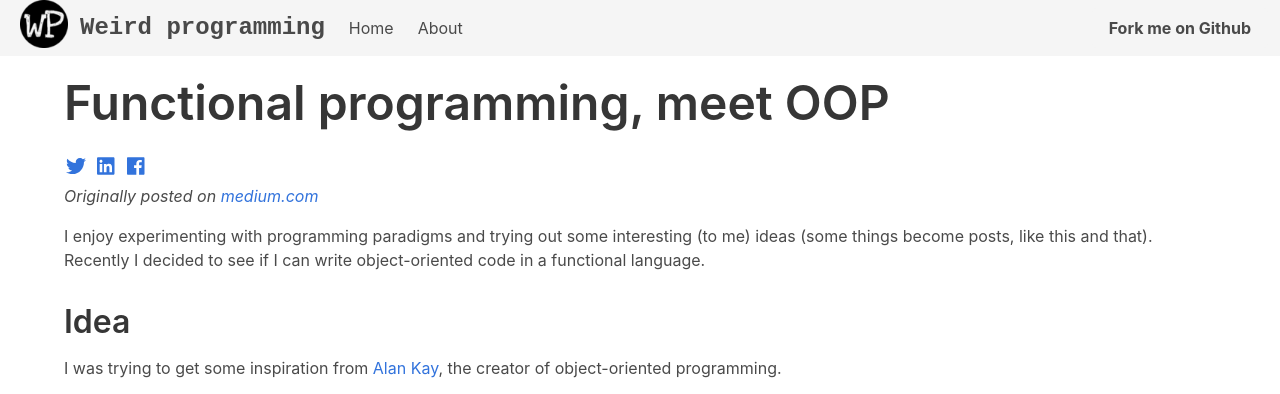
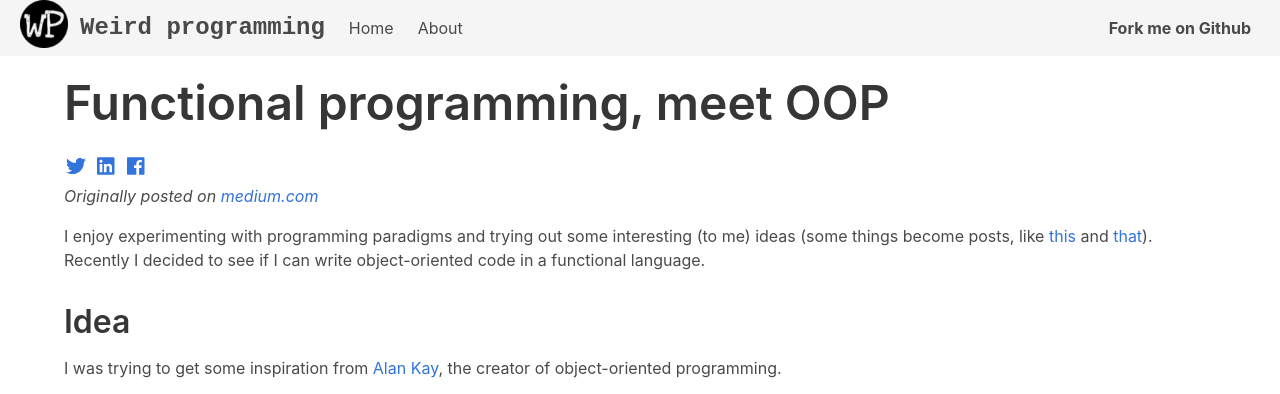
Before and after one commit to Nondv/weird-programming.dev, a Jekyll site: the page built from _posts/2020-03-15-functional-programming-meet-oop.md, in a window 1280 px wide and 900 px high. Shown: the top 394 px of the window. Built offline with Jekyll 4.4.1, drawn with Linux system fonts in a browser that asks for light colours; nearby versions of some CDN libraries; some of the changed lines change nothing that is shown.

Commit message:
[fix] some links

```diff
--- a/_posts/2020-03-15-functional-programming-meet-oop.md
+++ b/_posts/2020-03-15-functional-programming-meet-oop.md
@@ -9,8 +9,10 @@ description: Implementing OOP in a functional programming language
 *Originally posted on [medium.com](https://medium.com/swlh/functional-programming-meet-oop-3dc12a14e38e)*
 
 I enjoy experimenting with programming paradigms and trying out some interesting
-(to me) ideas (some things become posts, like this and that). Recently I decided
-to see if I can write object-oriented code in a functional language.
+(to me) ideas (some things become posts, like
+[this]({%  post_url 2020-01-17-implementing-numbers-in-pure-ruby %}) and
+[that]({%  post_url 2020-02-16-writing-a-small-web-service-with-ruby-rack-and-fp %})).
+Recently I decided to see if I can write object-oriented code in a functional language.
 
 <!--more-->
 
```
